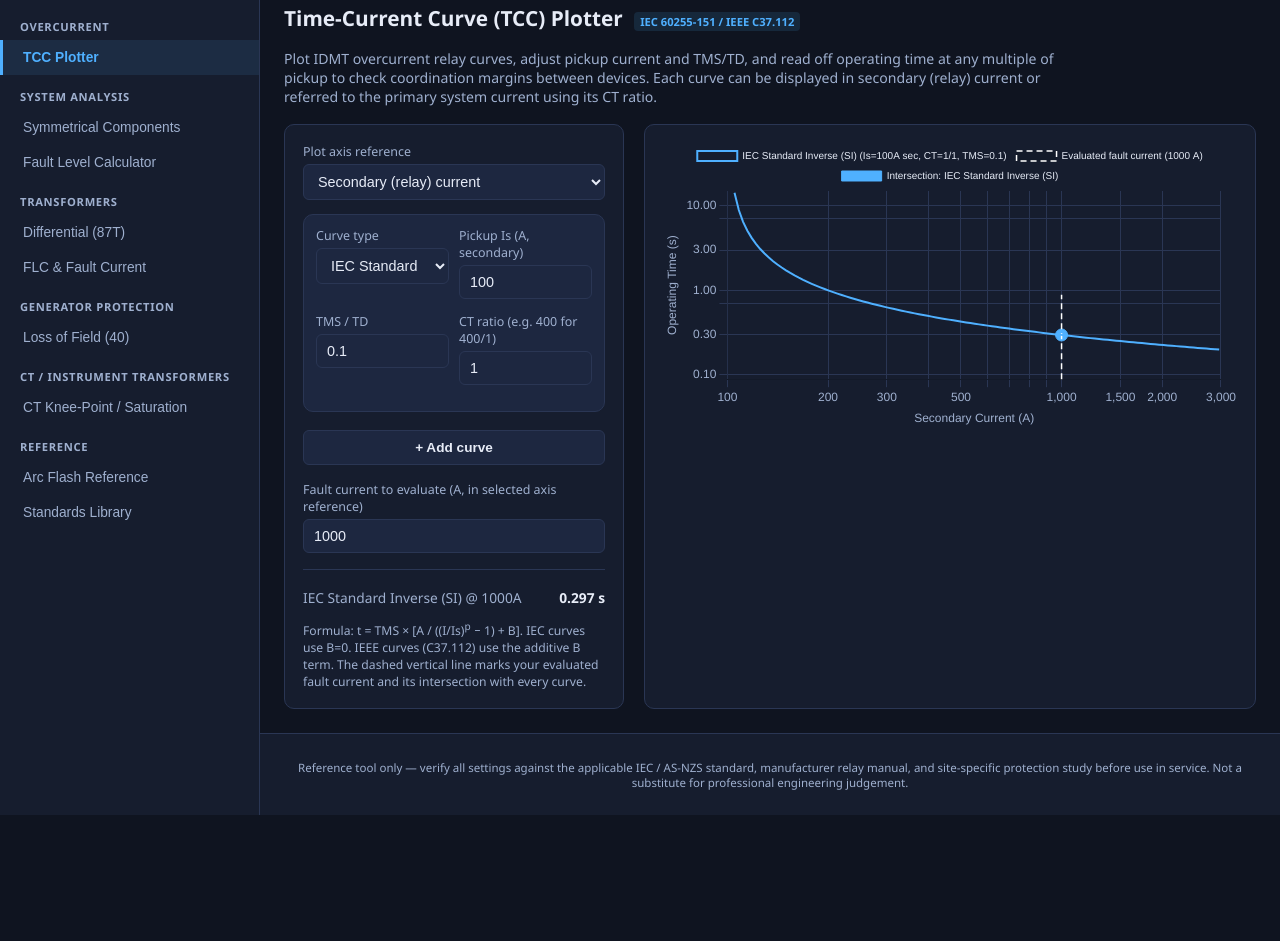
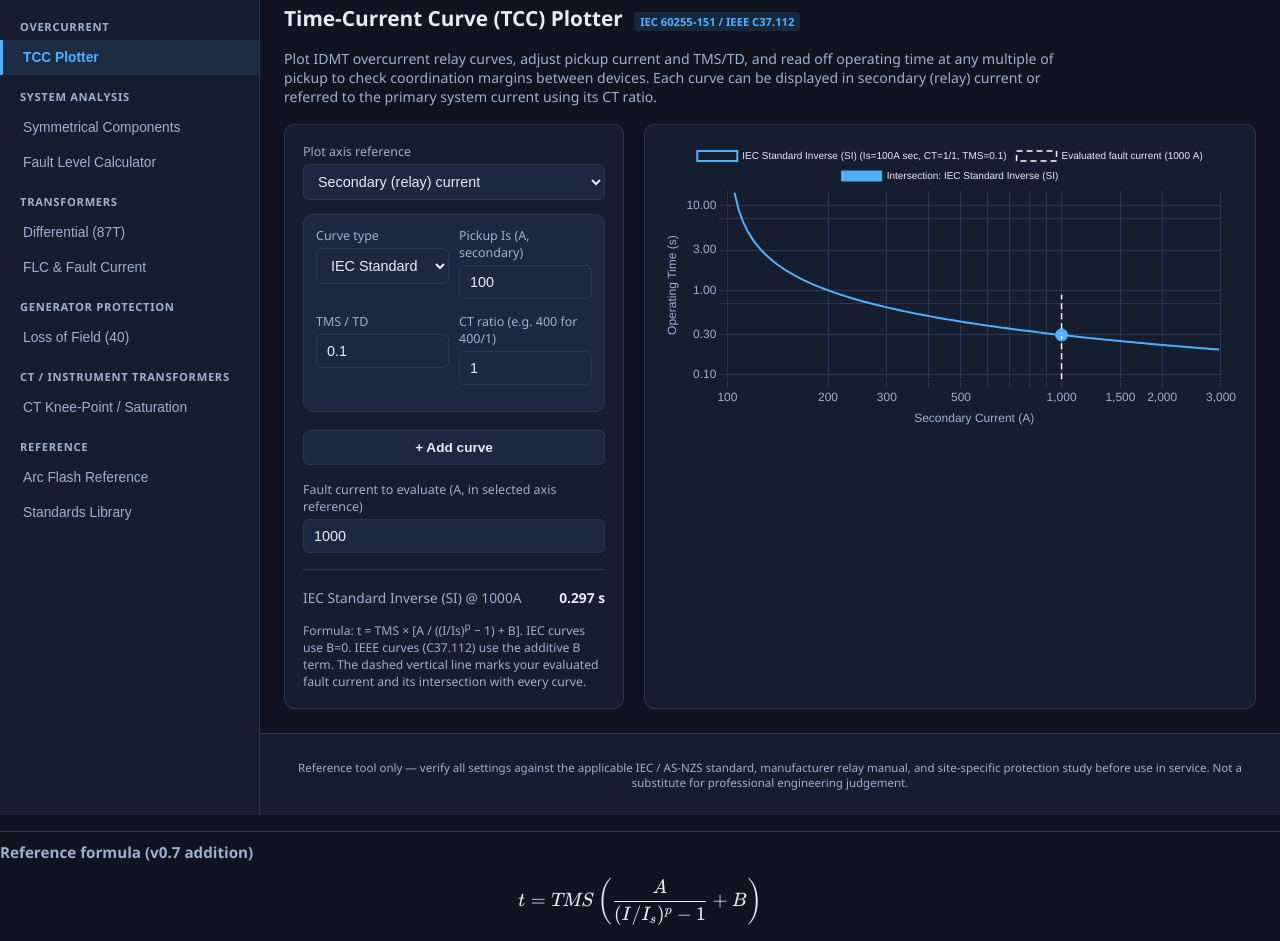
Before and after one commit to Braedin/protection-engineering-toolkit, a plain HTML site: page index.html in a window 1280 px wide. Shown: the part 85-1026 px from the top of the page. Before the commit the page ends 900 px from the top, so only its background shows below. Drawn offline with nearby package versions, Linux system fonts and the light colour scheme.

Commit message:
v0.7.0: load additive enhancement script on feature branch

```diff
--- a/index.html
+++ b/index.html
@@ -31,5 +31,6 @@
 </div>
 
 <script src="app.js"></script>
+<script src="v070-enhancements.js"></script>
 </body>
 </html>
```
